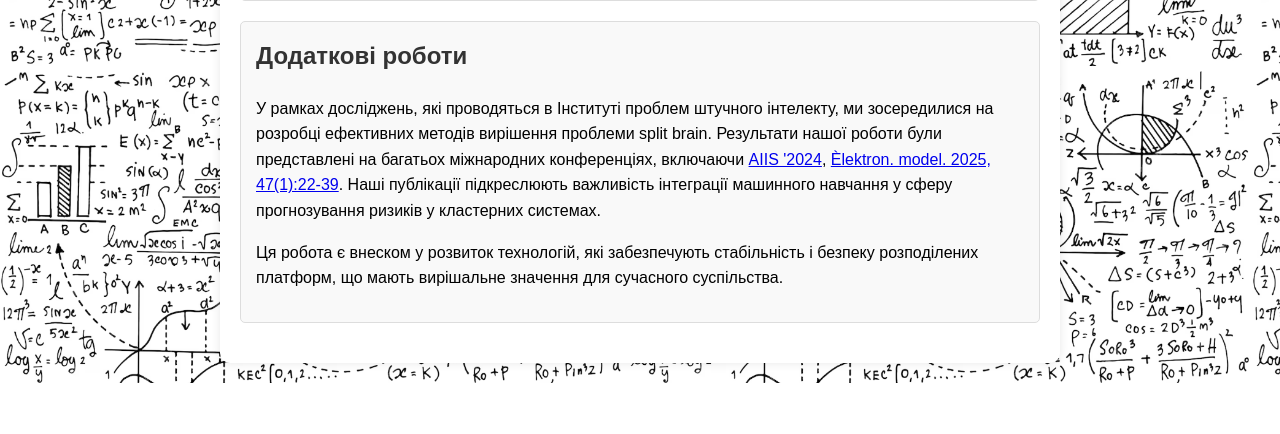
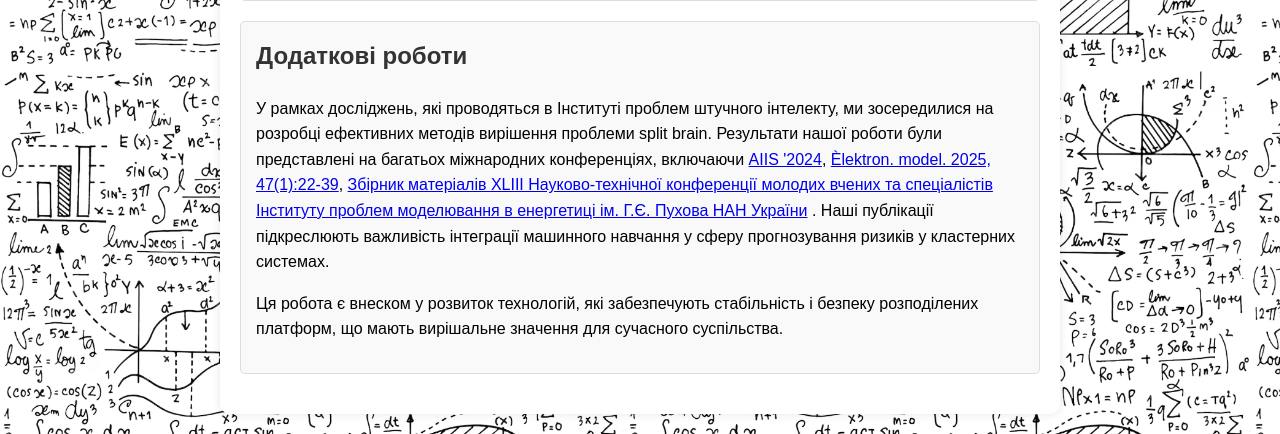
Before and after one commit to PSnik-Kostiantyn/SplitBrainDetector, a Django app: page /info/ in a window 1280 px wide. Shown: the part 1734-2168 px from the top of the page. Before the commit the page ends 2117 px from the top, so only its background shows below. Run offline with Django 5.2, Linux system fonts and the light colour scheme.

Commit message:
Info page

```diff
--- a/app/templates/info.html
+++ b/app/templates/info.html
@@ -60,7 +60,7 @@
 <section class="info-block">
     <h2>Додаткові роботи</h2>
     <p>
-        У рамках досліджень, які проводяться в Інституті проблем штучного інтелекту, ми зосередилися на розробці ефективних методів вирішення проблеми split brain. Результати нашої роботи були представлені на багатьох міжнародних конференціях, включаючи <a href="https://www.ipai.net.ua/docs/AIIS-2024.pdf" target="_blank">AIIS '2024</a>, <a href="https://doi.org/10.15407/emodel.47.01.022" target="_blank">Èlektron. model. 2025, 47(1):22-39</a>. Наші публікації підкреслюють важливість інтеграції машинного навчання у сферу прогнозування ризиків у кластерних системах.
+        У рамках досліджень, які проводяться в Інституті проблем штучного інтелекту, ми зосередилися на розробці ефективних методів вирішення проблеми split brain. Результати нашої роботи були представлені на багатьох міжнародних конференціях, включаючи <a href="https://www.ipai.net.ua/docs/AIIS-2024.pdf" target="_blank">AIIS '2024</a>, <a href="https://doi.org/10.15407/emodel.47.01.022" target="_blank">Èlektron. model. 2025, 47(1):22-39</a>, <a href="https://ipme.kiev.ua/konferencii/konferenciya-molodix-vchenix-2025/" target="_blank">Збірник матеріалів XLІIІ Науково-технічної конференції молодих вчених та спеціалістів Інституту проблем моделювання в енергетиці ім. Г.Є. Пухова НАН України</a> . Наші публікації підкреслюють важливість інтеграції машинного навчання у сферу прогнозування ризиків у кластерних системах.
     </p>
     <p>
         Ця робота є внеском у розвиток технологій, які забезпечують стабільність і безпеку розподілених платформ, що мають вирішальне значення для сучасного суспільства.
```
